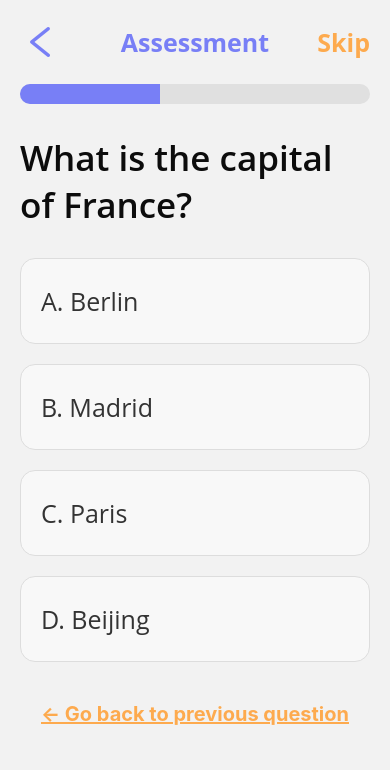
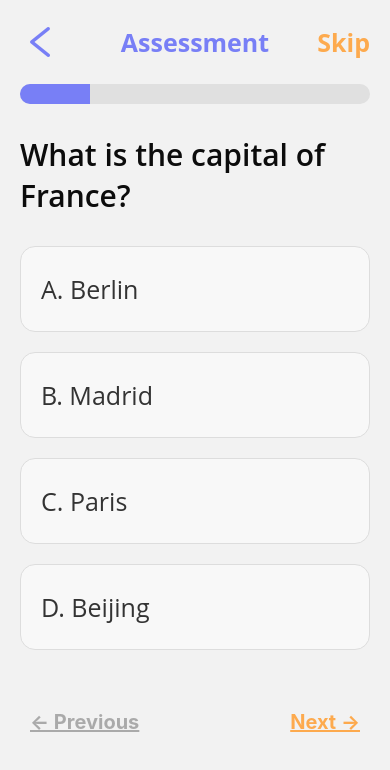
Before and after one commit to kle6951/Healthtech-Safestride, a React Native app in the folder safestride/: screen /Quiz in a window 390 px wide. Shown: the top 770 px of the page. Built offline with nearby package versions, Linux system fonts and the light colour scheme.

Commit message:
Part 3 #1 - Functional quiz page

```diff
--- a/safestride/app/screens/Entrypage.js
+++ b/safestride/app/screens/Entrypage.js
@@ -1,14 +1,24 @@
 import React from "react";
 import Screen from "../components/Screen";
 import colors from "../config/colors";
-import { StyleSheet, View } from "react-native";
+import { StyleSheet, View, TouchableOpacity } from "react-native";
 import LottieView from "lottie-react-native";
 import AppText from "../components/AppText";
 import AppButton from "../components/AppButton";
+import AntDesign from "@expo/vector-icons/AntDesign";
 
 function Entrypage({ navigation }) {
   return (
     <Screen style={styles.container}>
+      <TouchableOpacity
+        style={styles.closeIcon}
+        onPress={() => navigation.navigate("Welcome")}
+        activeOpacity={0.7}
+        hitSlop={{ top: 10, bottom: 10, left: 10, right: 10 }}
+      >
+        <AntDesign name="closecircle" size={45} color={colors.secondary} />
+      </TouchableOpacity>
+
       <AppText style={styles.text}>Have you taken the assessment test?</AppText>
 
       <LottieView
@@ -42,6 +52,12 @@ const styles = StyleSheet.create({
     alignItems: "center",
     padding: 20,
   },
+  closeIcon: {
+    position: "absolute",
+    top: 5,
+    left: 20,
+    zIndex: 10,
+  },
   text: {
     color: colors.primary,
     fontWeight: "bold",
--- a/safestride/app/screens/Quizpage.js
+++ b/safestride/app/screens/Quizpage.js
@@ -1,32 +1,136 @@
-import React, { useState } from "react";
+import React, { useState, useEffect, useRef } from "react";
 import {
   StyleSheet,
   View,
   TouchableOpacity,
   Text,
   Pressable,
+  Alert,
+  Animated,
 } from "react-native";
 import Screen from "../components/Screen";
 import AppText from "../components/AppText";
 import AntDesign from "@expo/vector-icons/AntDesign";
 import colors from "../config/colors";
 
-function Quizpage() {
+const questions = [
+  {
+    id: 1,
+    question: "What is the capital of France?",
+    choices: ["A. Berlin", "B. Madrid", "C. Paris", "D. Beijing"],
+    answer: "C",
+  },
+  {
+    id: 2,
+    question: "Which planet is closest to the Sun?",
+    choices: ["A. Venus", "B. Mercury", "C. Mars", "D. Earth"],
+    answer: "B",
+  },
+  {
+    id: 3,
+    question: "What gas do plants absorb?",
+    choices: ["A. Oxygen", "B. Carbon Dioxide", "C. Nitrogen", "D. Hydrogen"],
+    answer: "B",
+  },
+  {
+    id: 4,
+    question: "Who wrote Hamlet?",
+    choices: ["A. Dickens", "B. Tolstoy", "C. Shakespeare", "D. Twain"],
+    answer: "C",
+  },
+  {
+    id: 5,
+    question: "How many continents are there?",
+    choices: ["A. 5", "B. 6", "C. 7", "D. 8"],
+    answer: "C",
+  },
+];
+
+function Quizpage({ navigation }) {
+  const [currentQuestionIndex, setCurrentQuestionIndex] = useState(0);
   const [selectedChoice, setSelectedChoice] = useState(null);
+  const [answers, setAnswers] = useState({});
+  const progress = useRef(new Animated.Value(0)).current;
 
-  const choices = [
-    { id: "A", text: "A. Berlin" },
-    { id: "B", text: "B. Madrid" },
-    { id: "C", text: "C. Paris" },
-    { id: "D", text: "D. Beijing" },
-  ];
+  const currentQuestion = questions[currentQuestionIndex];
+
+  const animateProgress = (toValue) => {
+    Animated.timing(progress, {
+      toValue,
+      duration: 500,
+      useNativeDriver: false,
+    }).start();
+  };
+
+  useEffect(() => {
+    const targetProgress = (currentQuestionIndex + 1) / questions.length;
+    animateProgress(targetProgress);
+  }, [currentQuestionIndex]);
+
+  const handleSelect = (choiceId) => {
+    setSelectedChoice(choiceId);
+    setAnswers({ ...answers, [currentQuestionIndex]: choiceId });
+  };
+
+  const handleNext = () => {
+    if (selectedChoice === null) {
+      Alert.alert(
+        "Select an answer",
+        "Please choose an option before continuing."
+      );
+      return;
+    }
+
+    if (currentQuestionIndex < questions.length - 1) {
+      setCurrentQuestionIndex(currentQuestionIndex + 1);
+      setSelectedChoice(answers[currentQuestionIndex + 1] || null);
+    } else {
+      Alert.alert("Submit Quiz?", "Are you ready to submit your answers?", [
+        { text: "Cancel", style: "cancel" },
+        {
+          text: "Submit",
+          style: "default",
+          onPress: () => {
+            const score = questions.reduce((acc, q, i) => {
+              return answers[i] === q.answer ? acc + 1 : acc;
+            }, 0);
+            Alert.alert(
+              "Quiz Submitted",
+              `You scored ${score} / ${questions.length}`
+            );
+            navigation.navigate("Entry");
+          },
+        },
+      ]);
+    }
+  };
+
+  const handleBack = () => {
+    if (currentQuestionIndex > 0) {
+      setCurrentQuestionIndex(currentQuestionIndex - 1);
+      setSelectedChoice(answers[currentQuestionIndex - 1] || null);
+    }
+  };
 
   return (
     <Screen style={styles.container}>
       {/* Top Row */}
       <View style={styles.topRow}>
         <TouchableOpacity
-          onPress={() => console.log("back")}
+          onPress={() =>
+            Alert.alert(
+              "Quit Quiz?",
+              "Are you sure you want to exit the quiz? Your progress will be lost.",
+              [
+                { text: "Cancel", style: "cancel" },
+                {
+                  text: "Yes, Quit",
+                  style: "destructive",
+                  onPress: () => navigation.navigate("Entry"),
+                },
+              ]
+            )
+          }
           activeOpacity={0.7}
           hitSlop={{ top: 10, bottom: 10, left: 10, right: 10 }}
         >
@@ -44,42 +148,71 @@ function Quizpage() {
 
       {/* Progress Bar */}
       <View style={styles.progressContainer}>
-        <View style={styles.progressBar} />
+        <Animated.View
+          style={[
+            styles.progressBar,
+            {
+              width: progress.interpolate({
+                inputRange: [0, 1],
+                outputRange: ["0%", "100%"],
+              }),
+            },
+          ]}
+        />
       </View>
 
       {/* Question */}
-      <AppText style={styles.question}>What is the capital of France?</AppText>
+      <AppText style={styles.question}>{currentQuestion.question}</AppText>
 
       {/* Choices */}
-      {choices.map((choice) => (
+      {currentQuestion.choices.map((choiceText, index) => {
+        const choiceId = choiceText[0]; // "A", "B", etc.
+        const isSelected = selectedChoice === choiceId;
+        return (
           <Pressable
-          key={choice.id}
+            key={choiceId}
             style={[
               styles.choiceBox,
-            selectedChoice === choice.id && {
+              isSelected && {
                 backgroundColor: colors.secondary,
                 borderColor: colors.secondary,
               },
             ]}
-          onPress={() => setSelectedChoice(choice.id)}
+            onPress={() => handleSelect(choiceId)}
           >
             <AppText
+              style={[styles.choiceText, isSelected && { color: "#fff" }]}
+            >
+              {choiceText}
+            </AppText>
+          </Pressable>
+        );
+      })}
+
+      {/* Navigation Buttons */}
+      <View style={styles.buttonRow}>
+        <TouchableOpacity
+          onPress={handleBack}
+          disabled={currentQuestionIndex === 0}
+        >
+          <Text
             style={[
-              styles.choiceText,
-              selectedChoice === choice.id && { color: "#fff" },
+              styles.goBackText,
+              currentQuestionIndex === 0 && { color: "#aaa" },
             ]}
           >
-            {choice.text}
-          </AppText>
-        </Pressable>
-      ))}
+            ← Previous
+          </Text>
+        </TouchableOpacity>
 
-      {/* Go Back */}
-      <TouchableOpacity
-        onPress={() => console.log("Go back to previous question")}
-      >
-        <Text style={styles.goBackText}>← Go back to previous question</Text>
+        <TouchableOpacity onPress={handleNext}>
+          <Text style={styles.goBackText}>
+            {currentQuestionIndex === questions.length - 1
+              ? "Submit →"
+              : "Next →"}
+          </Text>
         </TouchableOpacity>
+      </View>
     </Screen>
   );
 }
@@ -97,6 +230,12 @@ const styles = StyleSheet.create({
     textAlign: "center",
     marginTop: 20,
     textDecorationLine: "underline",
+  },
+  buttonRow: {
+    flexDirection: "row",
+    justifyContent: "space-between",
+    marginTop: 20,
+    paddingHorizontal: 10,
   },
   topRow: {
     flexDirection: "row",
@@ -132,12 +271,11 @@ const styles = StyleSheet.create({
     marginBottom: 30,
   },
   progressBar: {
-    width: "40%",
     height: "100%",
     backgroundColor: colors.primary,
   },
   question: {
-    fontSize: 35,
+    fontSize: 30,
     fontWeight: "600",
     marginBottom: 30,
   },
--- a/safestride/app/screens/Welcomepage.js
+++ b/safestride/app/screens/Welcomepage.js
@@ -64,7 +64,7 @@ const styles = StyleSheet.create({
   },
   centerContent: {
     alignItems: "center",
-    transform: [{ translateY: -85 }], // Moves the content up by 50 units
+    transform: [{ translateY: -85 }],
   },
   text: {
     color: colors.primary,
--- a/safestride/package.json
+++ b/safestride/package.json
@@ -12,6 +12,7 @@
   "dependencies": {
     "@react-navigation/native": "^7.1.6",
     "@react-navigation/native-stack": "^7.3.10",
+    "@react-navigation/stack": "^7.2.10",
     "expo": "~52.0.41",
     "expo-status-bar": "~2.0.1",
     "lottie-react-native": "7.1.0",
```
Also changed, not shown: safestride/App.js (line endings or trailing spaces), 1 other file (tests, documents, lock files or other folders). Lines whose indentation alone changed are shown as unchanged.
